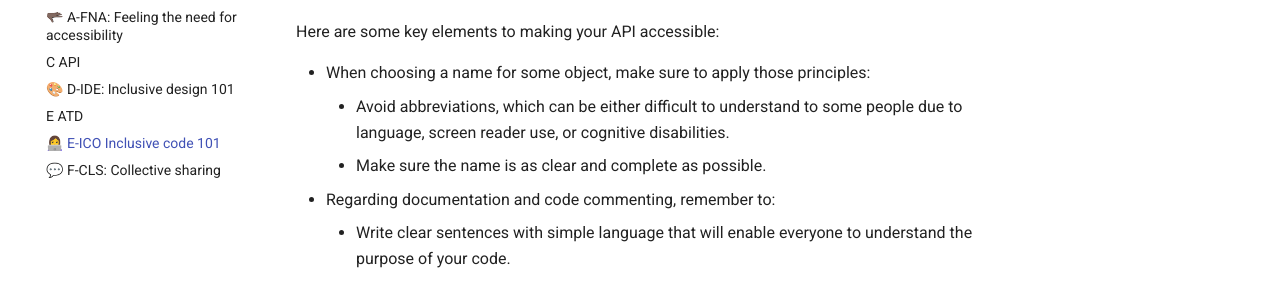
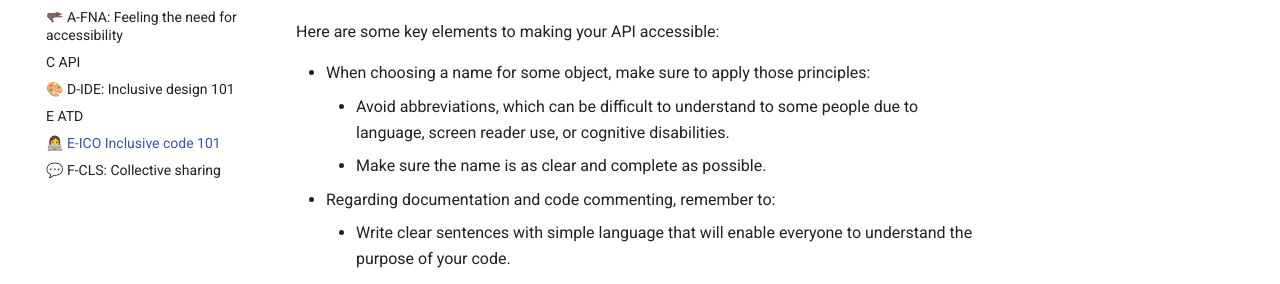
Before and after one commit to savoirfairelinux/building-inclusive-open-source-software, an MkDocs documentation site: the page built from docs/E-ICO.md, in a window 1280 px wide and 900 px high, scrolled down 8211 px. Shown: the part 163-447 px from the top of the window. Built offline with MkDocs 1.6.1 and Material for MkDocs 9.7.7, drawn with Linux system fonts in a browser that asks for light colours.

Commit message:
E-ICO: extra word

```diff
--- a/docs/E-ICO.md
+++ b/docs/E-ICO.md
@@ -213,7 +213,7 @@ On the back-end too, accessible code is good code. A well-designed architecture
 Here are some key elements to making your API accessible:
 
 - When choosing a name for some object, make sure to apply those principles:
-    - Avoid abbreviations, which can be either difficult to understand to some people due to language, screen reader use, or cognitive disabilities.
+    - Avoid abbreviations, which can be difficult to understand to some people due to language, screen reader use, or cognitive disabilities.
     - Make sure the name is as clear and complete as possible.
 - Regarding documentation and code commenting, remember to:
     - Write clear sentences with simple language that will enable everyone to understand the purpose of your code.
```
